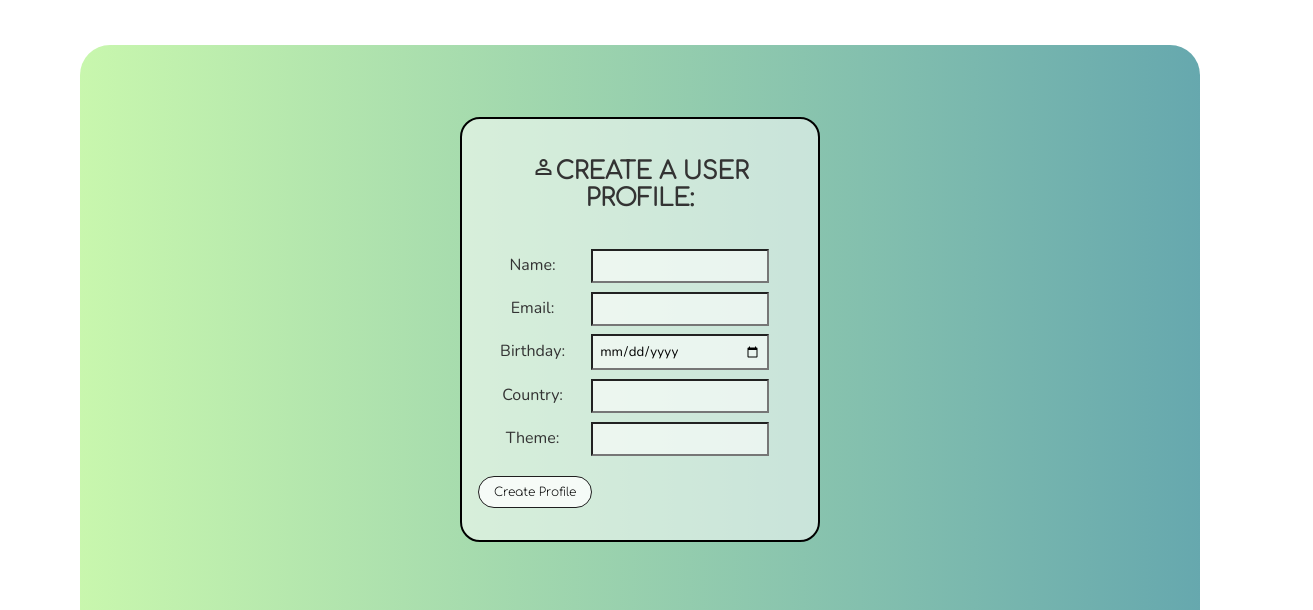
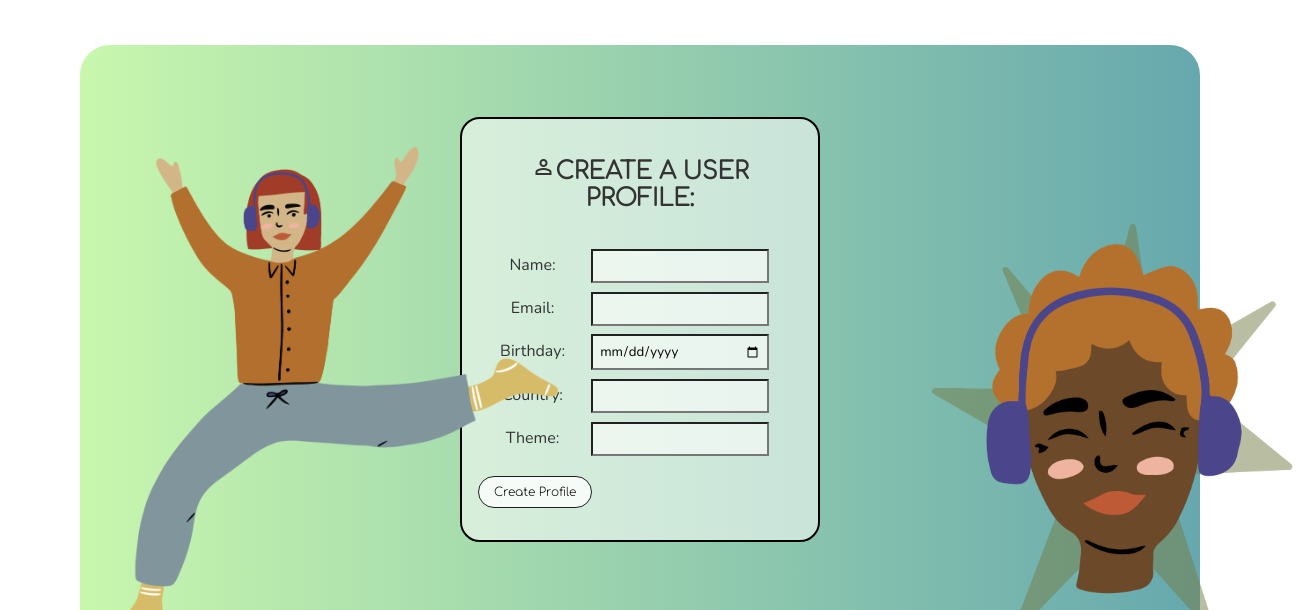
Before and after one commit to maxpollock/LotusLife, a plain HTML site: page userpage.html in a window 1280 px wide. Shown: the part 190-800 px from the top of the page, 1313 px wide, since content can reach past the window. Drawn offline with nearby package versions, Linux system fonts and the light colour scheme; files whose address does not match are found by name.

Commit message:
images added to user page

```diff
--- a/css/userpage.css
+++ b/css/userpage.css
@@ -4,6 +4,7 @@
 }
 
 main {
+  z-index: 0;
   padding: 20px;
   background: linear-gradient(
     to right,
@@ -94,3 +95,21 @@ input {
 .hidden {
   display: none;
 }
+
+.ill6 {
+  z-index: 1;
+  max-width: 450px;
+  max-height: 450px;
+  position: absolute;
+  margin-top: 10em;
+  margin-left: 52em;
+}
+
+.ill2 {
+  z-index: 1;
+  max-width: 550px;
+  max-height: 550px;
+  position: absolute;
+  margin-top: 5em;
+  margin-right: 60em;
+}
--- a/userpage.html
+++ b/userpage.html
@@ -44,7 +44,8 @@
   </header>
   <body>
     <h1>MY ACCOUNT</h1>
-
+    <img src="./images/ill2.png" alt="" class="ill2" />
+    <img src="./images/ill6.png" alt="" class="ill6" />
     <main>
       <section id="award-container">
         <h2>Mindful Achievements</h2>
```
Also changed, not shown: css/meditation.css (+4 -4 lines).
